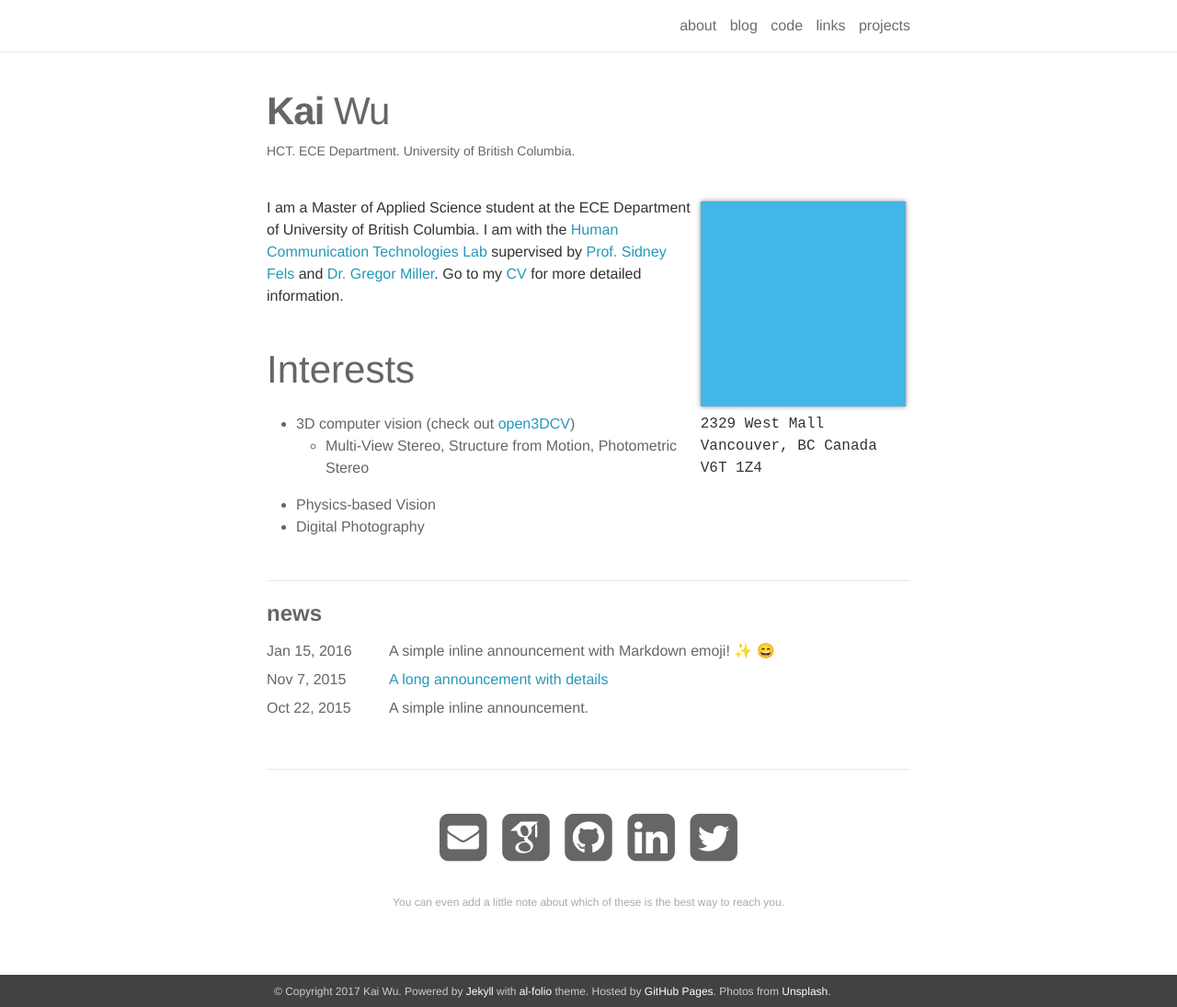
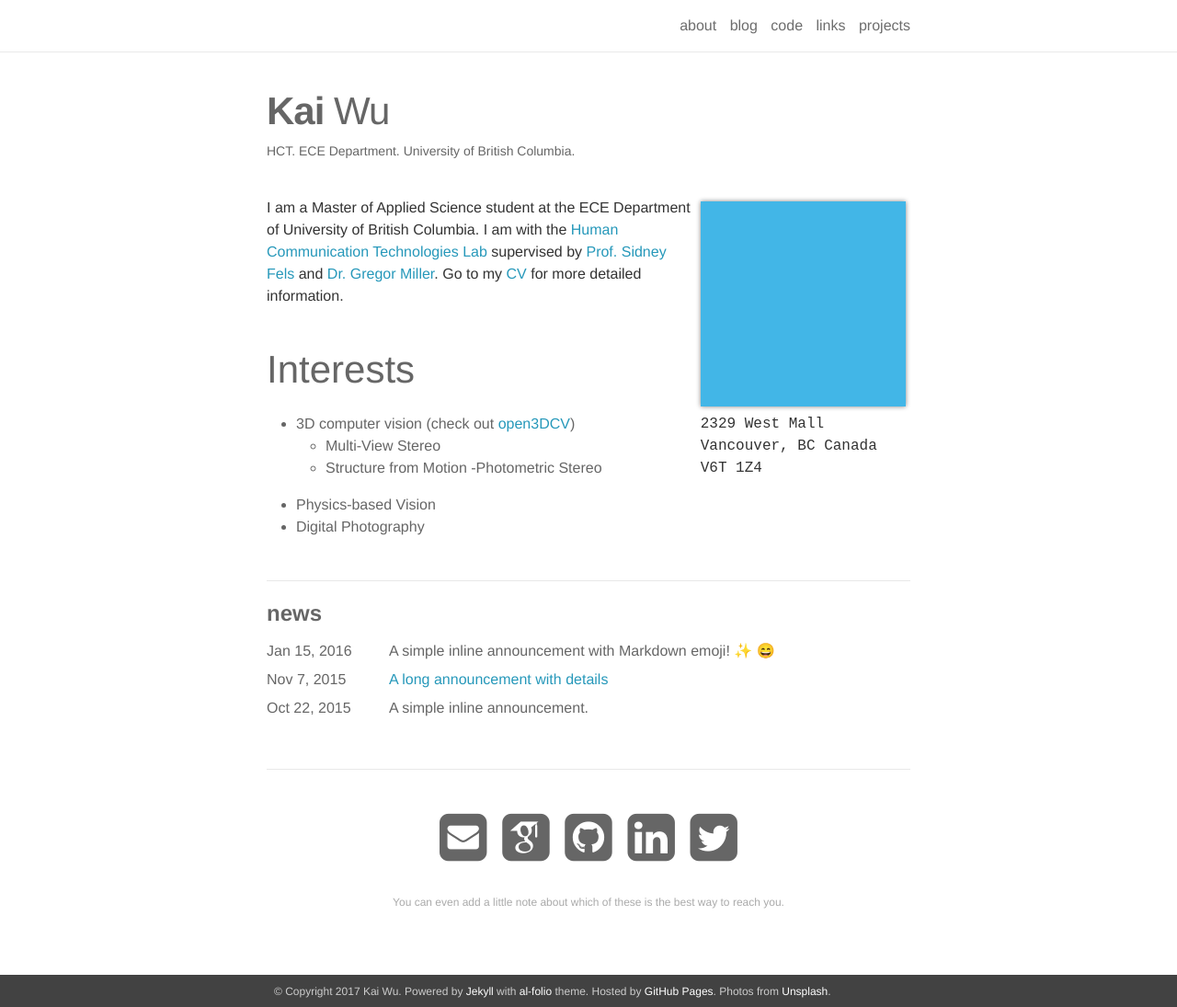
Before and after one commit to imkaywu/imkaywu.github.io, a Jekyll site: the page built from _pages/about.md, in a window 1280 px wide and 1095 px high. Shown: the whole window at 92% size. Built offline with Jekyll 4.4.1, drawn with Linux system fonts in a browser that asks for light colours; nearby versions of some CDN libraries; emoji names are drawn with the system emoji font; some web fonts are replaced.

```diff
--- a/_pages/about.md
+++ b/_pages/about.md
@@ -19,7 +19,9 @@ I am a Master of Applied Science student at the ECE Department of University of
 
 ## Interests
 - 3D computer vision (check out [open3DCV]({{ site.url }}{{ site.baseurl }}/blog/2017/05/3d-vision-lib/))
-	- Multi-View Stereo, Structure from Motion, Photometric Stereo
+	- Multi-View Stereo
+	- Structure from Motion
+	-Photometric Stereo
 - Physics-based Vision
 - Digital Photography
 
```
Also changed, not shown: 1 other file.
